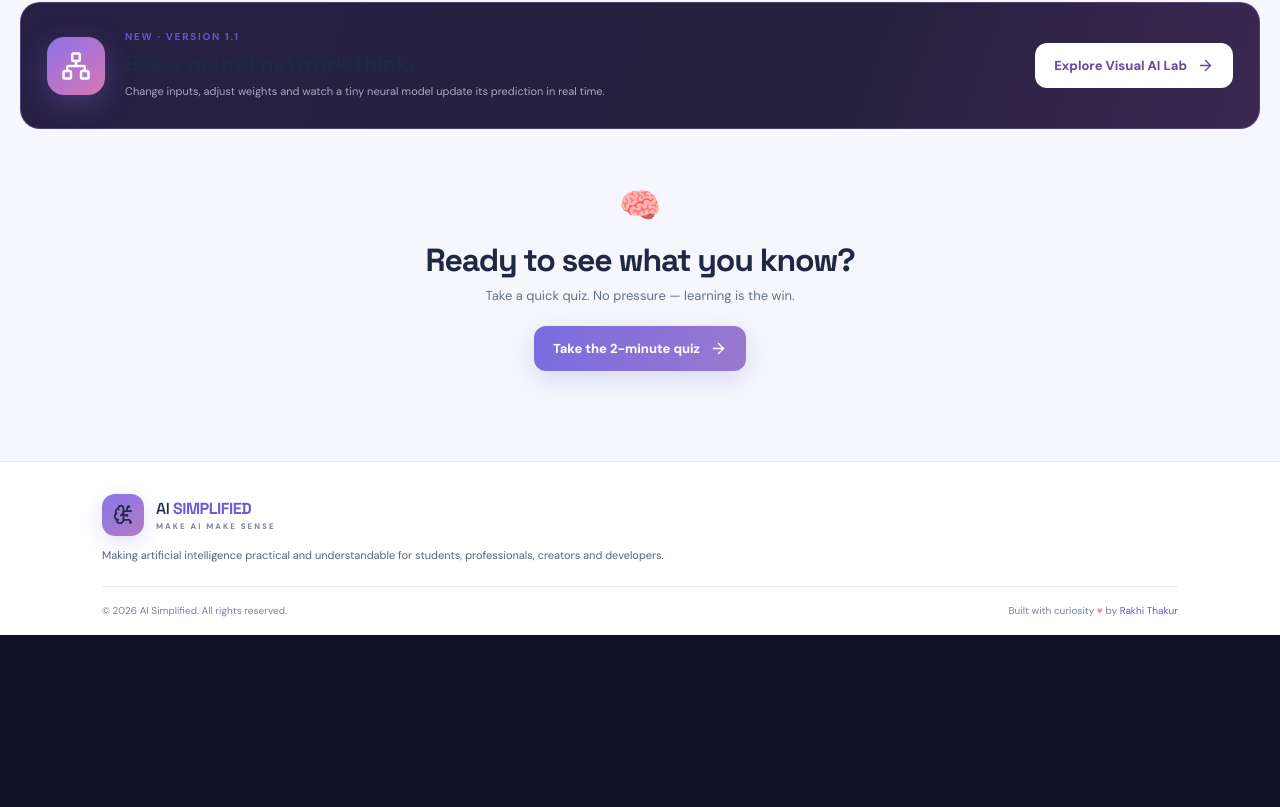
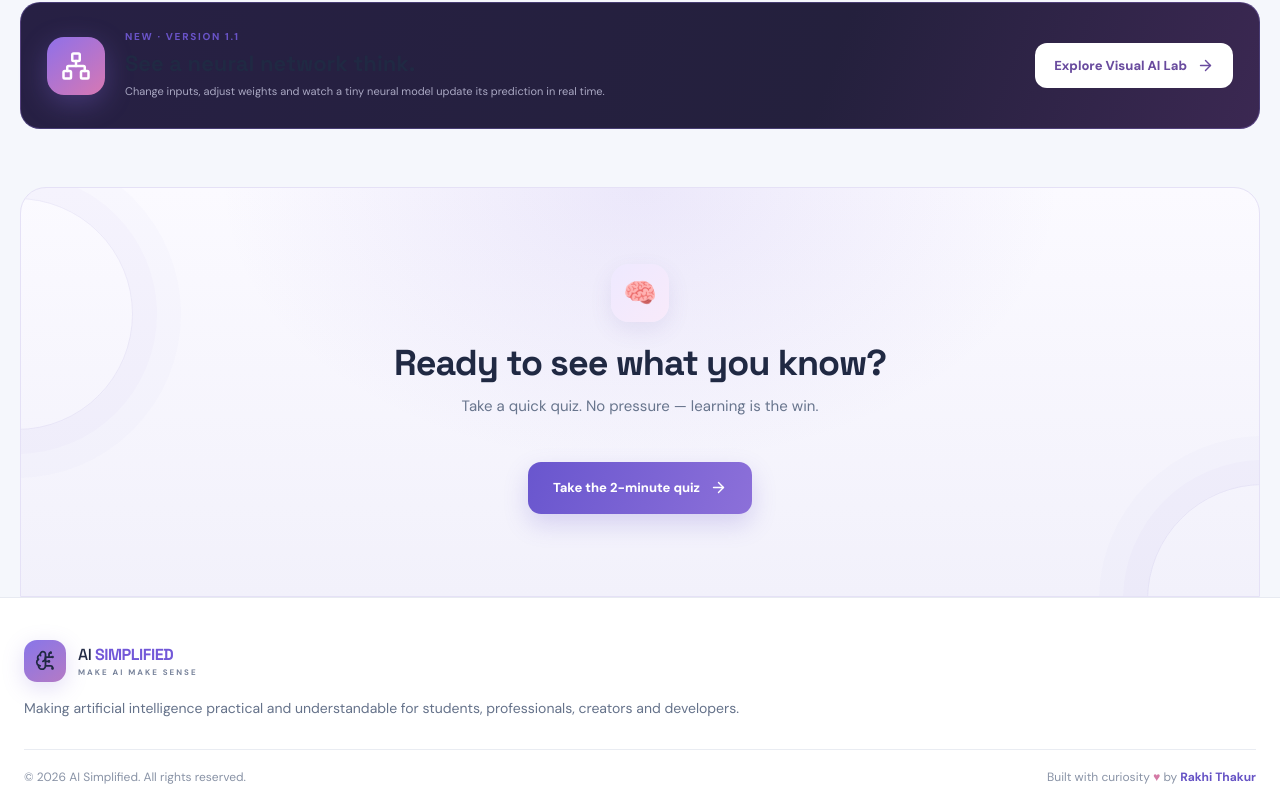
Before and after one commit to quantum-rakhi/ai-simplified, a React (Vite) app: page / in a window 1280 px wide. Shown: the part 1476-2283 px from the top of the page. Before the commit the page ends 2111 px from the top, so only its background shows below. Built offline with nearby package versions, Linux system fonts and the light colour scheme.

Commit message:
Polish homepage quiz CTA and footer design

```diff
--- a/src/premium.css
+++ b/src/premium.css
@@ -1389,3 +1389,72 @@ body {
   .lesson-page .lesson-active-content .chapter-practice{padding:16px!important}
   .lesson-page .lesson-active-content .slide-navigation{padding:13px 16px!important}
 }
+
+
+/* PREMIUM HOMEPAGE END-CAP: quiz CTA + brand footer */
+.bottom-cta {
+  position: relative !important;
+  isolation: isolate;
+  overflow: hidden;
+  padding: 76px 28px 82px !important;
+  margin-top: 58px !important;
+  margin-bottom: 0 !important;
+  text-align: center;
+  border: 1px solid #e5e1f6;
+  border-radius: 26px 26px 0 0;
+  background:
+    radial-gradient(ellipse at 50% 0%,rgba(132,108,220,.13),transparent 48%),
+    linear-gradient(180deg,#fbfaff 0%,#f2f1fb 100%) !important;
+}
+.bottom-cta:before,.bottom-cta:after {
+  content:"";
+  position:absolute;
+  z-index:-1;
+  width:230px;height:230px;border-radius:50%;
+  border:1px solid rgba(113,91,194,.10);
+}
+.bottom-cta:before {left:-120px;top:10px;box-shadow:0 0 0 24px rgba(113,91,194,.025),0 0 0 48px rgba(113,91,194,.02)}
+.bottom-cta:after {right:-120px;bottom:-120px;box-shadow:0 0 0 24px rgba(113,91,194,.025),0 0 0 48px rgba(113,91,194,.02)}
+.bottom-cta .cta-emoji {
+  width:58px;height:58px;display:grid;place-items:center;
+  margin:0 auto 18px;border-radius:18px;
+  background:linear-gradient(135deg,#eee9ff,#f8eafa);
+  box-shadow:0 8px 22px rgba(99,78,170,.10);
+  font-size:27px;
+}
+.bottom-cta h2 {color:#202943 !important;font-size:clamp(27px,3vw,36px) !important;letter-spacing:-1px;margin:0 0 10px !important}
+.bottom-cta p {color:#68758d !important;font-size:15px;margin:0 0 24px !important}
+.bottom-cta .btn-primary {
+  min-height:52px;padding:0 25px !important;border-radius:13px !important;
+  background:linear-gradient(110deg,#6956ce,#8c70d9) !important;
+  box-shadow:0 10px 24px rgba(105,86,206,.22) !important;
+}
+.footer {
+  margin-top:0 !important;
+  background:#fff !important;
+  border-top:1px solid #e7eaf1 !important;
+}
+.footer-inner {
+  max-width:1320px !important;
+  padding:42px 24px 22px !important;
+}
+.footer-brand {margin-bottom:14px !important}
+.footer-inner > p {
+  max-width:720px;color:#65728a !important;
+  font-size:14px;line-height:1.8;margin:0 0 28px !important;
+}
+.footer-bottom {
+  display:flex;align-items:center;justify-content:space-between;
+  gap:14px;flex-wrap:wrap;
+  padding-top:19px !important;
+  border-top:1px solid #e9ecf2 !important;
+  color:#8993a6 !important;font-size:12px !important;
+}
+.footer-bottom a {color:#6653c5 !important;text-decoration:none;font-weight:650}
+.footer-bottom a:hover {text-decoration:underline}
+.footer-bottom .heart {color:#d47aa5 !important}
+@media(max-width:640px) {
+ .bottom-cta {padding:55px 18px 60px !important;margin-top:38px !important}
+ .footer-inner {padding:30px 18px 18px !important}
+ .footer-bottom {align-items:flex-start;flex-direction:column}
+}
```
